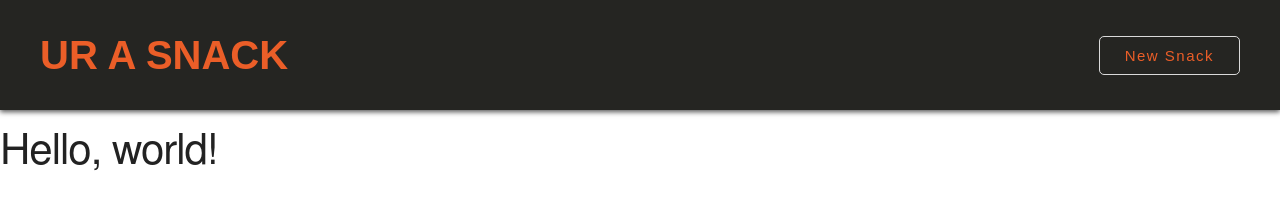
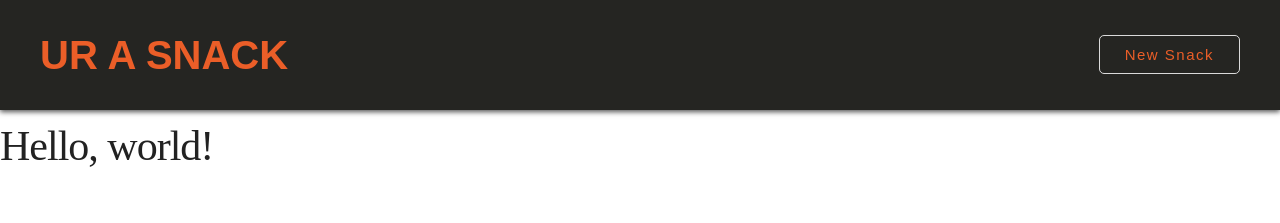
Before and after one commit to RohanPursuit/UR-A-Snack, a React (Create React App) app in the folder front-end/: page / in a window 1280 px wide. Shown: the top 223 px of the page. Built offline with nearby package versions, Linux system fonts and the light colour scheme.

Commit message:
add font-family Overlock, cursive to body

```diff
--- a/front-end/src/App.css
+++ b/front-end/src/App.css
@@ -11,3 +11,7 @@
 .App h2 {
 	margin-top: 120px;
 }
+
+body {
+	font-family: Overlock, cursive;
+}
```
